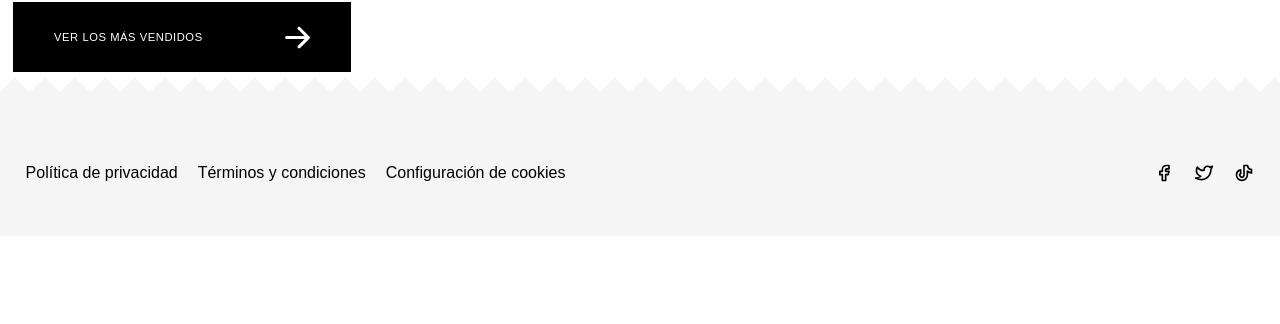
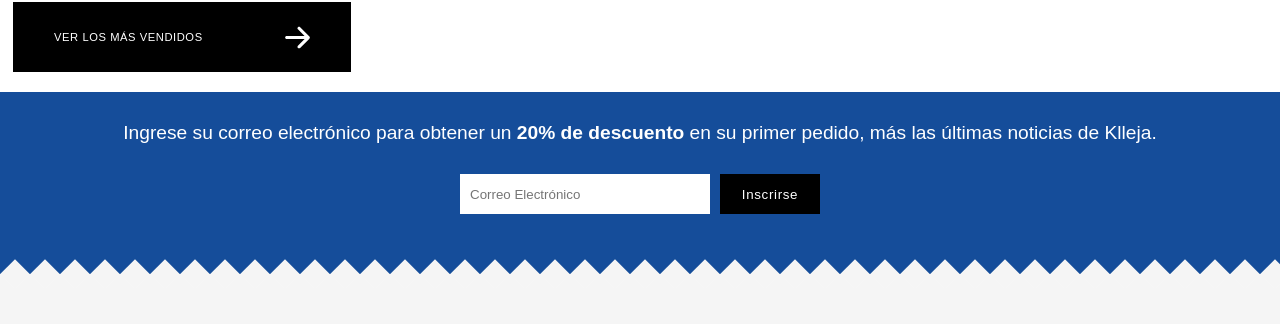
Before and after one commit to volatil/klleja, a Next.js app: page / in a window 1280 px wide. Shown: the part 952-1276 px from the top of the page. Before the commit the page ends 1188 px from the top, so only its background shows below. Built offline with nearby package versions, Linux system fonts and the light colour scheme; no server answers.

Commit message:
Bloque suscripcion

```diff
--- a/src/components/Footer.js
+++ b/src/components/Footer.js
@@ -4,8 +4,24 @@ import { LINKREDES } from "@/helpers/CONST";
 
 import css from "@/styles/Footer.module.css";
 
+const Suscripcion = function () {
+	return (
+		<section id={css.suscripcion}>
+			<div>
+				<p>Ingrese su correo electrónico para obtener un <strong>20% de descuento</strong> en su primer pedido, más las últimas noticias de Klleja.</p>
+				<div className={css.suscriptor}>
+					<input type="text" placeholder="Correo Electrónico" />
+					<button type="button">Inscrirse</button>
+				</div>
+			</div>
+		</section>
+	);
+};
+
 const Footer = function () {
 	return (
+		<>
+			<Suscripcion />
 			<footer className={css.footer}>
 				<div className={css.puntas} />
 				<nav>
@@ -45,6 +61,7 @@ const Footer = function () {
 					</ul>
 				</nav>
 			</footer>
+		</>
 	);
 };
 export default Footer;
--- a/src/styles/Footer.module.css
+++ b/src/styles/Footer.module.css
@@ -1,3 +1,51 @@
+section#suscripcion {
+	background-color: var(--azul);
+	position: relative;
+	bottom: -20px;
+	padding-bottom: 60px;
+}
+section#suscripcion > div {
+	display: flex;
+	flex-direction: column;
+	justify-content: center;
+	align-items: center;
+}
+section#suscripcion > div > p {
+	color: white;
+	text-align: center;
+	padding: 30px 0;
+	font-size: 1.2em;
+}
+section#suscripcion > div > div.suscriptor {
+	display: flex;
+	justify-content: space-around;
+	flex-direction: row;
+	align-items: center;
+}
+section#suscripcion > div > div.suscriptor > input {
+	outline: none;
+	border: none;
+	width: 250px;
+	height: 40px;
+	padding: 5px 10px;
+}
+section#suscripcion > div > div.suscriptor > button {
+	background-color: black;
+	color: white;
+	width: 100px;
+	border: none;
+	height: 40px;
+	margin-left: 10px;
+	letter-spacing: 0.05em;
+	cursor: pointer;
+	-webkit-transition: all 0.2s ease-out;
+	-moz-transition:    all 0.2s ease-out;
+	-o-transition:      all 0.2s ease-out;
+	transition:         all 0.2s ease-out;
+}
+section#suscripcion > div > div.suscriptor > button:hover {
+	background-color: #222222;
+}
 .footer {
 	background-color: whitesmoke;
 	position: relative;
@@ -48,6 +96,12 @@
 }
 
 @media ( max-width: 850px ) {
+	section#suscripcion > div > p {
+		width: 90%;
+	}
+	section#suscripcion > div > div.suscriptor {
+		width: 90%;
+	}
 	.footer > nav > ul.paginasinternas {
 		display: flex;
 		flex-direction: column;
--- a/src/styles/globals.css
+++ b/src/styles/globals.css
@@ -2,6 +2,7 @@
 	--cyan: #51b7d2;
 	--cyanHover: #3490a9;
 	--rojo: #d01345;
+	--azul: #154d9a;
 }
 
 * {
```
Lines whose indentation alone changed are shown as unchanged.
